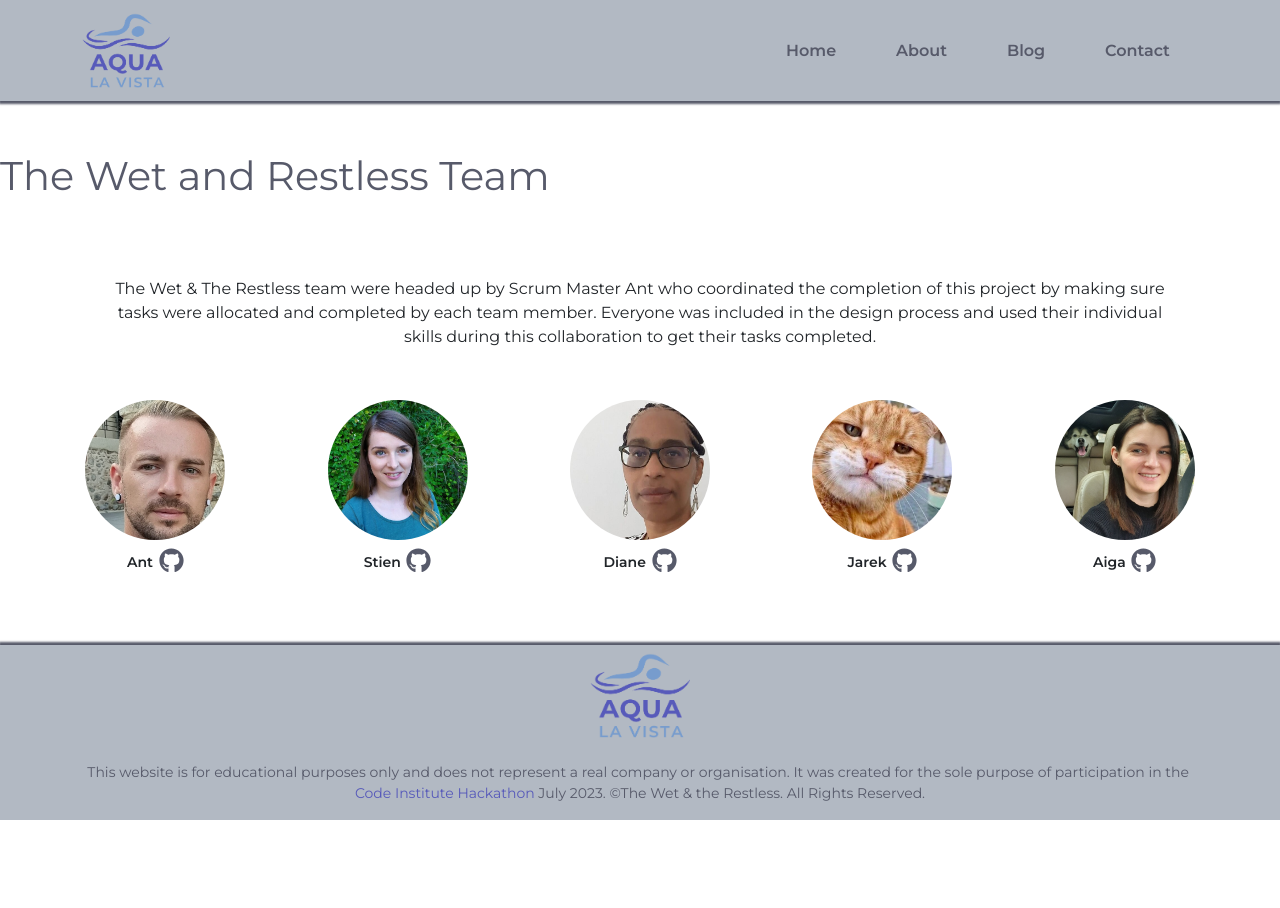
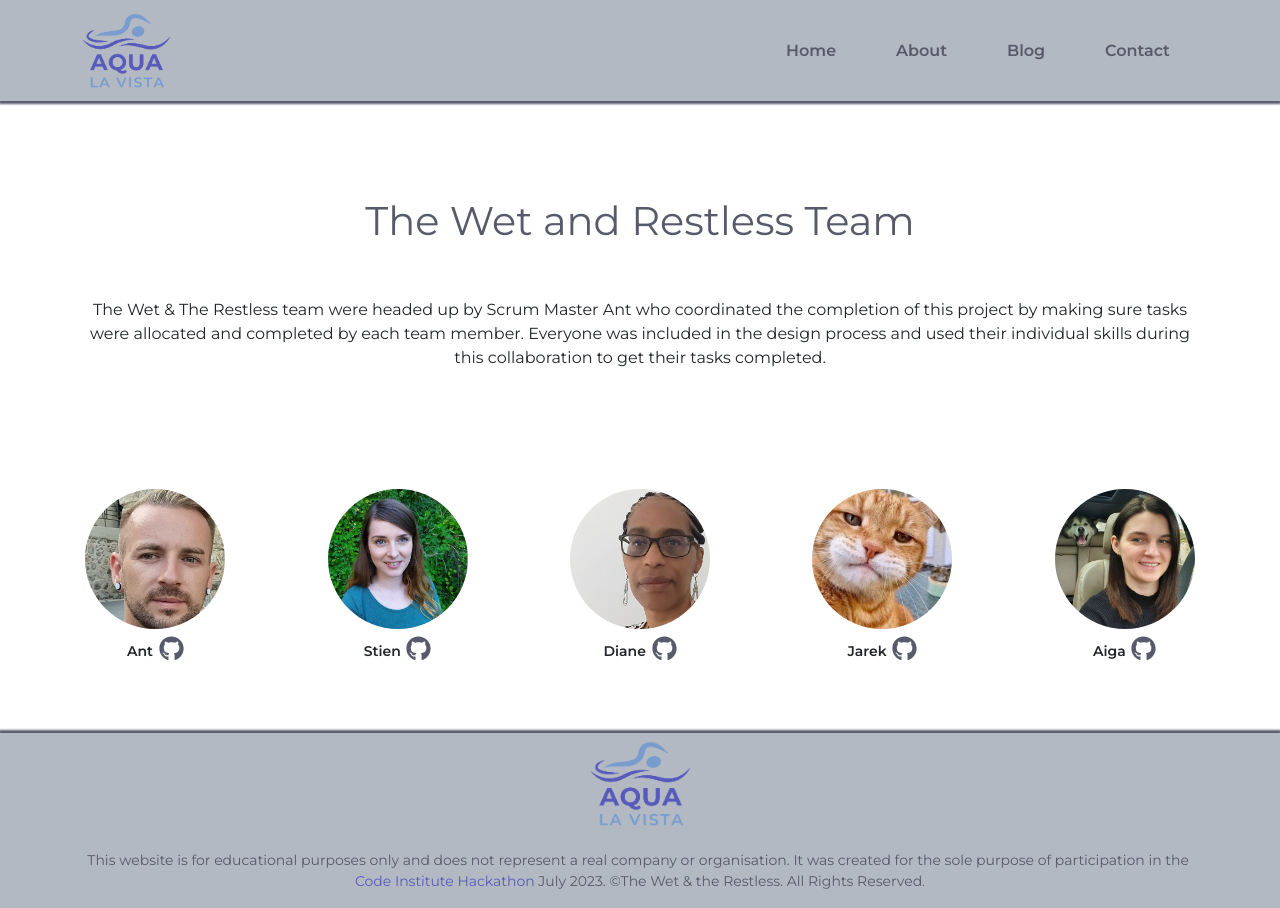
Before and after one commit to Ant2210/aqua-la-vista, a React (Create React App) app: page /about in a window 1280 px wide. Before the commit the page ends 820 px from the top, so only its background shows below. Built offline with nearby package versions, Linux system fonts and the light colour scheme; some icons are missing.

Commit message:
header fix on about page

```diff
--- a/src/pages/About.js
+++ b/src/pages/About.js
@@ -9,11 +9,8 @@ import { FaGithub } from "react-icons/fa";
 export default function About() {
   return (
     <div class="about-main">
-      <div>
+      <div class="article-page-intro">
         <h2 class="page-title">The Wet and Restless Team</h2>
-      </div>
-
-      <div class="about-us-text">
         <p>
           The Wet & The Restless team were headed up by Scrum Master Ant who coordinated
           the completion of this project by making sure tasks were allocated and completed
```
